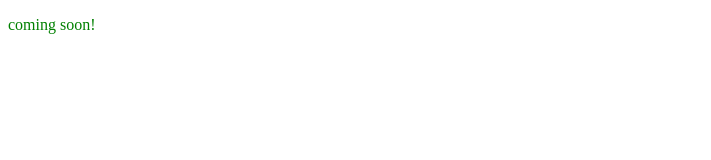
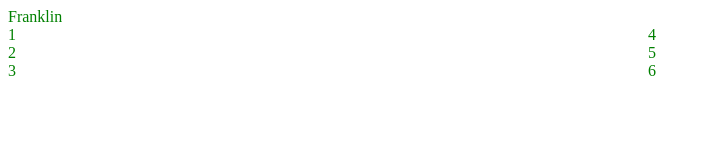
Before and after one commit to daliya-in/franklin, a website built with webpack: page src/index.html in a window 1280 px wide. Shown: the whole page, without its empty margins (0-711 px from the left). Built offline with nearby package versions, Linux system fonts and the light colour scheme.

Commit message:
Add basic layout file.
Added basic layout with simple css changes

```diff
--- a/src/index.css
+++ b/src/index.css
@@ -1,3 +1,11 @@
 body{
     color: green;
 }
+
+.name {
+
+}
+
+.page {
+    column-count: 2;
+}
--- a/src/index.html
+++ b/src/index.html
@@ -1,15 +1,42 @@
 <!DOCTYPE html>
 <html>
+
 <head>
   <title>About: Franklin!</title>
   <meta charset="UTF-8">
-        <meta http-equiv="cache-control" content="no-cache"/>
-        <meta http-equiv="pragma" content="no-cache"/>
-        <meta http-equiv="content-type" content="text/html; charset=UTF-8"/>
+  <meta http-equiv="cache-control" content="no-cache" />
+  <meta http-equiv="pragma" content="no-cache" />
+  <meta http-equiv="content-type" content="text/html; charset=UTF-8" />
   <meta name="viewport"
-              content="width=device-width,user-scalable=0,initial-scale=1.0,minimum-scale=1.0,maximum-scale=1.0"/>
+    content="width=device-width,user-scalable=0,initial-scale=1.0,minimum-scale=1.0,maximum-scale=1.0" />
 </head>
+
 <body>
-           <p>coming soon!</p>
+  <main>
+    <div class="name">
+      Franklin
+    </div>
+    <div class="page">
+      <section>
+        <span>1</span>
+      </section>
+      <section>
+        <span>2</span>
+      </section>
+      <section>
+        <span>3</span>
+      </section>
+      <section>
+        <span>4</span>
+      </section>
+      <section>
+        <span>5</span>
+      </section>
+      <section>
+        <span>6</span>
+      </section>
+    </div>
+  </main>
 </body>
+
 </html>
```
Lines whose indentation alone changed are shown as unchanged.
